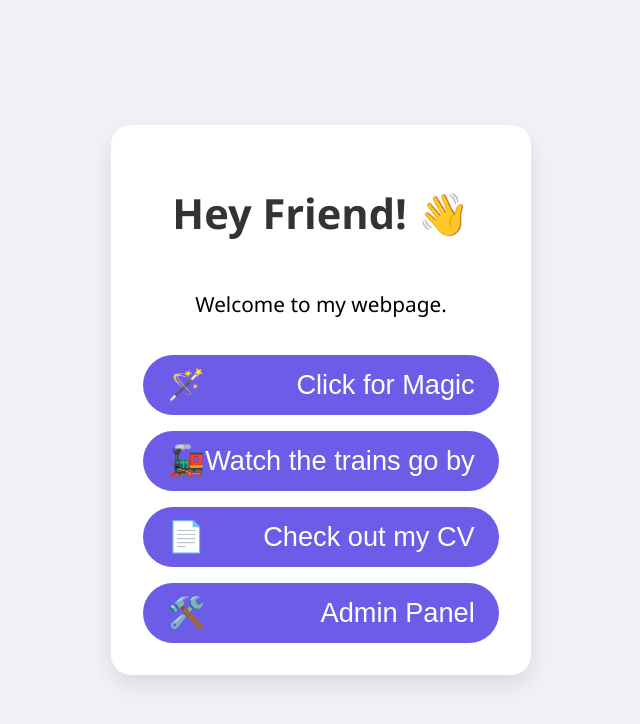
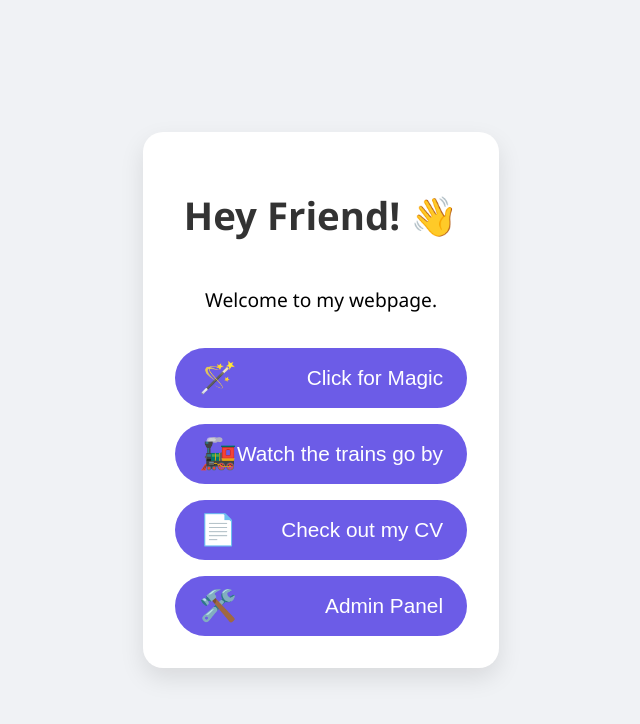
Before and after one commit to Vulcran/CV, a website: page index.html in a window 1280 px wide. Shown: the whole page, without its empty margins (319-959 px from the left). Drawn offline with Linux system fonts and the light colour scheme.

Commit message:
Adjust font sizes in index.html

```diff
--- a/index.html
+++ b/index.html
@@ -15,7 +15,7 @@
             height: 100vh;
             margin: 0;
             background-color: #f0f2f5;
-            font-size: 1.3rem
+            font-size: 1.2rem
         }
         .container {
             background: white;
@@ -48,7 +48,7 @@
             font-size: 1.9rem
         }
         .btnText{
-            font-size: 1.7rem
+            font-size: 1.3rem
         }
     </style>
 </head>
```
